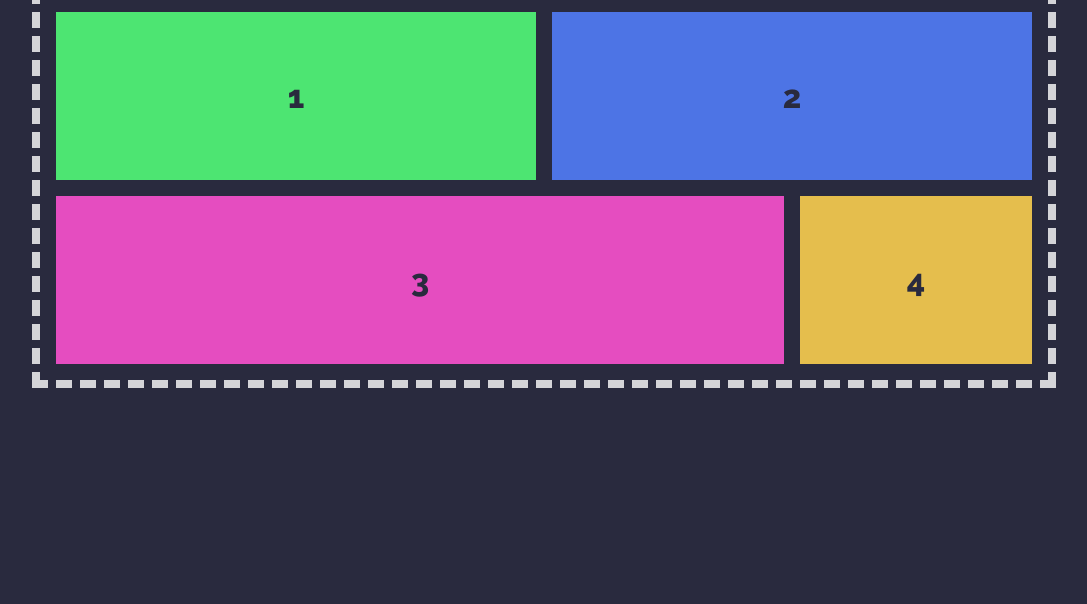
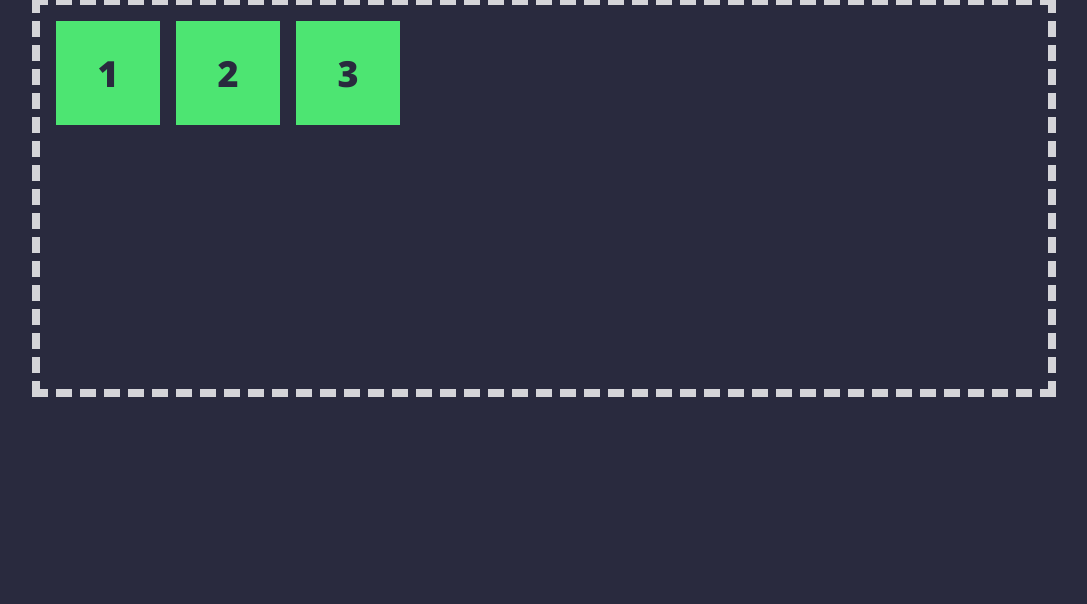
Before and after one commit to SchreibCode/css-flexbox-video, a plain HTML site: page index.html in a window 1280 px wide. Shown: the part 196-800 px from the top of the page, without its empty margins (96-1183 px from the left). Drawn offline with nearby package versions, Linux system fonts and the light colour scheme.

Commit message:
added explanation and examples

```diff
--- /dev/null
+++ b/beispiele/mittig.css
@@ -0,0 +1,7 @@
+div{
+    height:100vh;
+    display: flex;
+    align-items: center;
+    justify-content: center;
+    color: white;
+}
--- a/index.html
+++ b/index.html
@@ -2,20 +2,19 @@
 <html lang="en">
 <head>
     <meta charset="UTF-8">
-    <title>SchreibCode Video</title>
+    <title>SchreibCode Video Tutorial</title>
     <link rel="icon" href="./img/icon-filled.png">
     <link rel="stylesheet" href="./src/schreibcode.css">
     <link rel="stylesheet" href="./src/flexbox.css">
 </head>
 <body>
-    <header>
-        <h1>CSS Grid</h1>
-    </header>
-    <div class="container">
-        <div class="item bg-primary">1</div>
-        <div class="item bg-blue">2</div>
-        <div class="item bg-red">3</div>
-        <div class="item bg-yellow">4</div>
+    <header-video>
+        <h1>CSS Flexbox</h1>
+    </header-video>
+    <div class="container flex-container">
+        <div class="item bg-primary flex-child">1</div>
+        <div class="item bg-primary flex-child">2</div>
+        <div class="item bg-primary flex-child">3</div>
     </div>
 </body>
 </html>
--- a/src/flexbox.css
+++ b/src/flexbox.css
@@ -1,42 +1,41 @@
+/*
+    Basic Styles
+*/
+
 .container{
-    min-height: 400px;
+    height: 400px;
     width: 80%;
     margin: 0 auto;
-    border: 0.5rem dashed var(--color-secondary-light-800);
+    border: var(--border-dashed);
     padding:0.5rem;
-    display: grid;
-    grid-template-areas: "a a b b"
-    "a a b b"
-    "c c c d"
-    "c c c d";
-    grid-template-rows: repeat(4, 1fr);
-    grid-template-columns: repeat(4, 1fr);
-
 }
 
 .item{
+    width:120px;
+    height:120px;
     color: var(--color-secondary);
     display: flex;
     align-items: center;
     justify-content: center;
     padding: 1rem;
-    font-weight: 900;
-    border: 0.5rem solid var(--color-secondary);
-    font-size: 2rem;
+    font-weight: 800;
+    border: var(--border-solid);
+    font-size: 2.25rem;
 }
 
-.item:nth-child(1){
-    grid-area: a;
+
+
+
+
+
+/*
+    Flexbox Styles
+*/
+
+.flex-container{
+    display: flex;
 }
 
-.item:nth-child(2){
-    grid-area: b;
+.flex-child{
+
 }
-
-.item:nth-child(3){
-    grid-area: c;
-}
-
-.item:nth-child(4){
-    grid-area: d;
-}
--- a/src/schreibcode.css
+++ b/src/schreibcode.css
@@ -1,4 +1,4 @@
-@import url('https://fonts.googleapis.com/css2?family=Raleway:wght@300;400;500;600;700;800&display=swap');
+@import url('https://fonts.googleapis.com/css2?family=Open+Sans:wght@300;400;500;600;700;800;900&display=swap');
 
 :root{
     --color-primary: #4DE572;
@@ -24,7 +24,7 @@
     --color-blue: #4D74E5;
     --color-red: #E54DC0;
     --color-yellow: #E5BE4D;
-    --font-family: 'Raleway', sans-serif;
+    --font-family: 'Open Sans', sans-serif;
     --border-dashed: 0.5rem dashed var(--color-secondary-light-800);
     --border-solid: 0.5rem solid var(--color-secondary);
 }
@@ -33,6 +33,10 @@ html {
     box-sizing: border-box;
     font-size: 16px;
     font-family: var(--font-family);
+}
+
+html, body{
+    height:100%;
 }
 
 *, *:before, *:after {
@@ -53,7 +57,7 @@ body{
     background-color: var(--color-secondary);
 }
 
-header{
+header-video{
     padding: 4rem;
     display: flex;
     justify-content: center;
@@ -61,7 +65,7 @@ header{
     align-items: center;
 }
 
-header h1{
+header-video h1{
     font-size: 3rem;
     font-weight: 700;
     color: white
```
Also changed, not shown: beispiele/feed.css (added, +12 -0 lines), beispiele/feed.html (added, +20 -0 lines), beispiele/mittig.html (added, +15 -0 lines), beispiele/navbar.css (added, +18 -0 lines), beispiele/navbar.html (added, +20 -0 lines).
